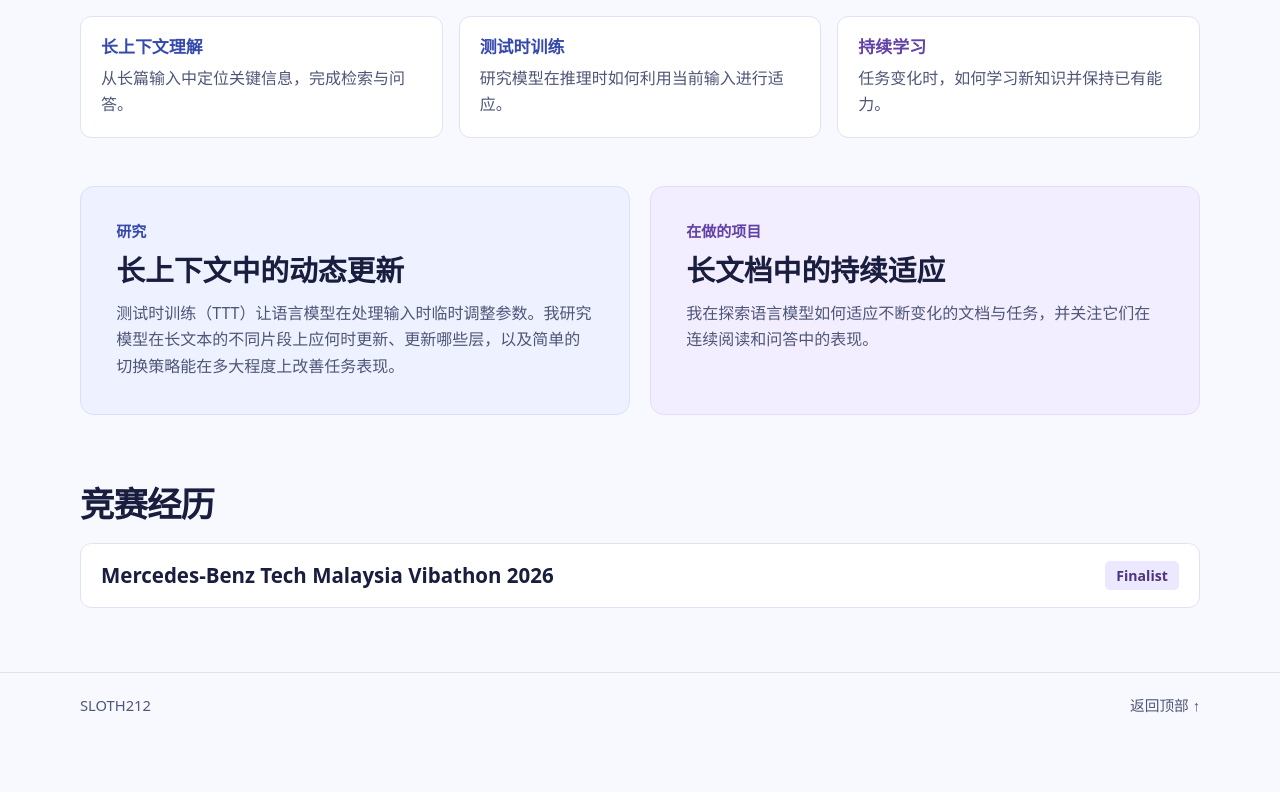
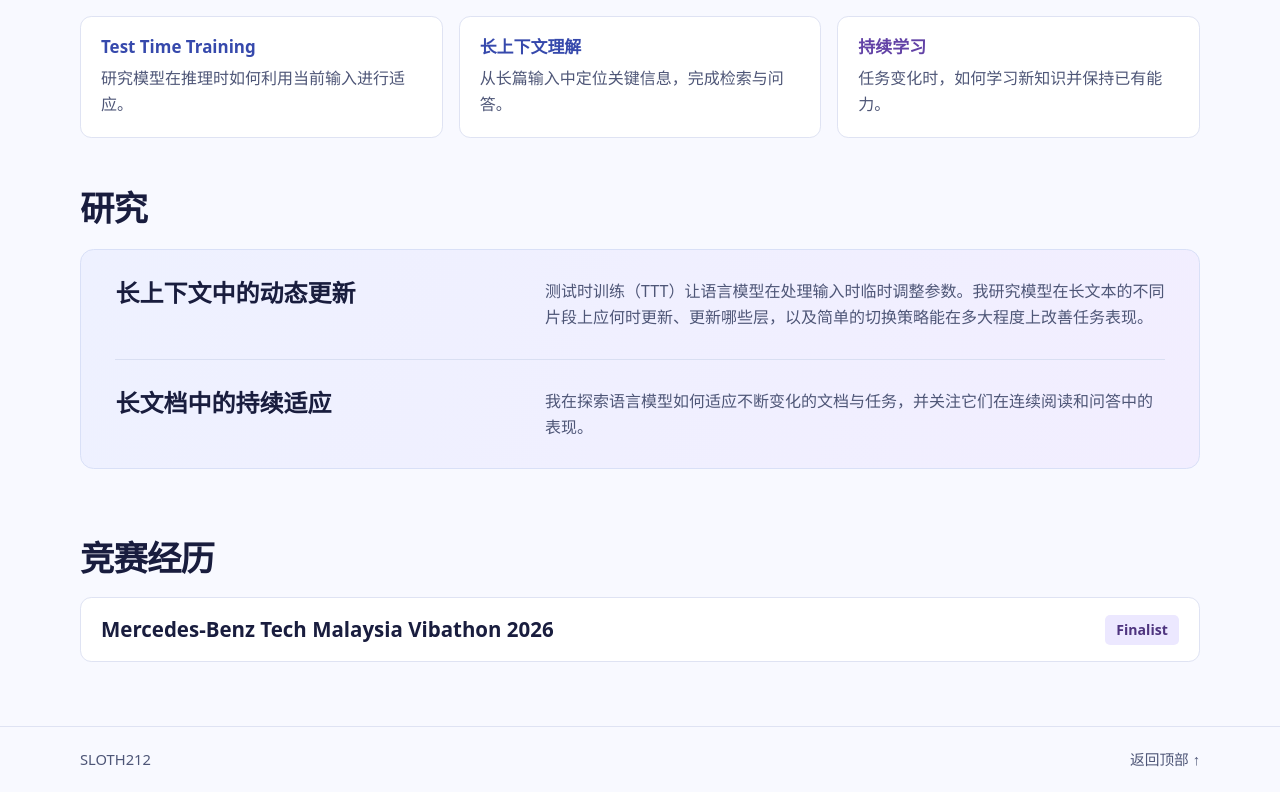
Before and after one commit to SLOTH212/sloth212.github.io, a plain HTML site: page index.html in a window 1280 px wide. Shown: the part 701-1493 px from the top of the page. Before the commit the page ends 1439 px from the top, so only its background shows below. Drawn offline with Linux system fonts and the light colour scheme.

Commit message:
Consolidate research and feature Test Time Training

```diff
--- a/index.html
+++ b/index.html
@@ -99,7 +99,7 @@
       color: #e1e6fc;
       font-size: clamp(1rem, 1.65vw, 1.12rem);
     }
-    .project-link {
+    .research-link {
       display: inline-flex;
       align-items: center;
       gap: 0.65rem;
@@ -111,7 +111,7 @@
       font-weight: 720;
       text-decoration: none;
     }
-    .project-link:hover { background: #fff; }
+    .research-link:hover { background: #fff; }
 
     .flow {
       padding: clamp(1.15rem, 3.1vw, 2.25rem);
@@ -194,25 +194,25 @@
     }
     .interest-list h3 { margin-bottom: 0.45rem; color: var(--blue); font-size: 1.06rem; }
     .interest-list li:last-child h3 { color: var(--violet); }
-    .interest-list p, .work-card p { color: var(--muted); }
+    .interest-list p, .research-entry p { color: var(--muted); }
 
-    .work-grid {
-      display: grid;
-      grid-template-columns: repeat(2, minmax(0, 1fr));
-      gap: 1.25rem;
-      padding-bottom: clamp(2.5rem, 5.2vw, 4.2rem);
-    }
-    .work-card {
-      padding: clamp(1.3rem, 3.4vw, 2.2rem);
+    .research { padding-bottom: clamp(2.5rem, 5.2vw, 4.2rem); }
+    .research-list {
+      margin-top: 1.25rem;
+      padding-inline: clamp(1.15rem, 3.25vw, 2.15rem);
       border: 1px solid #d9e0f7;
       border-radius: 0.85rem;
-      background: #eef1ff;
+      background: #eef1ff linear-gradient(110deg, #eef1ff, #f2eeff);
     }
-    .work-card.project { border-color: #e3dcf6; background: #f2eeff; }
-    .work-card h2 { margin-bottom: 0.72rem; color: var(--blue); font-size: 0.94rem; }
-    .work-card.project h2 { color: var(--violet); }
-    .work-card h3 { font-size: clamp(1.3rem, 2.55vw, 1.8rem); }
-    .work-card p { margin-top: 0.72rem; }
+    .research-entry {
+      display: grid;
+      grid-template-columns: minmax(10rem, 0.78fr) minmax(0, 1.22fr);
+      align-items: start;
+      gap: clamp(0.6rem, 3vw, 2.1rem);
+      padding-block: clamp(1.1rem, 2.8vw, 1.75rem);
+    }
+    .research-entry + .research-entry { border-top: 1px solid #d9dff2; }
+    .research-entry h3 { font-size: clamp(1.15rem, 2.25vw, 1.5rem); }
 
     .competition { padding-bottom: clamp(2.5rem, 5vw, 4.3rem); }
     .achievement {
@@ -261,8 +261,9 @@
         padding-block: 0.85rem;
       }
       .nav { grid-column: 1 / -1; grid-row: 2; justify-content: start; gap: 0.4rem 1.25rem; }
-      .interest-list, .work-grid { grid-template-columns: 1fr; gap: 0.8rem; }
+      .interest-list { grid-template-columns: 1fr; gap: 0.8rem; }
       .interest-list li { padding: 1rem 1.05rem; }
+      .research-entry { grid-template-columns: 1fr; }
     }
   </style>
 </head>
@@ -274,7 +275,6 @@
       <nav class="nav" aria-label="页面导航">
         <a href="#interests">关注方向</a>
         <a href="#research">研究</a>
-        <a href="#projects">项目</a>
         <a href="#competition">竞赛</a>
       </nav>
       <a class="github" href="https://github.com/SLOTH212">GitHub <span aria-hidden="true">↗</span></a>
@@ -290,8 +290,8 @@
             <strong>厦门大学马来西亚分校（XMUM）</strong>
             <div><a href="https://www.xmu.edu.my/SCDS">计算与数据科学学院</a> · 2025 级</div>
           </div>
-          <p class="intro">我研究语言模型如何理解长文本，以及怎样在阅读过程中适应新的输入。</p>
-          <a class="project-link" href="#projects">查看项目 <span aria-hidden="true">↓</span></a>
+          <p class="intro">我的主要研究方向是 <strong lang="en">Test Time Training</strong>，关注语言模型如何在阅读长文本时适应新的输入。</p>
+          <a class="research-link" href="#research">查看研究 <span aria-hidden="true">↓</span></a>
         </div>
         <figure class="flow">
           <figcaption>长文档理解</figcaption>
@@ -320,12 +320,12 @@
         <h2 class="section-title" id="interests-heading">关注方向</h2>
         <ul class="interest-list">
           <li>
+            <h3 lang="en">Test Time Training</h3>
+            <p>研究模型在推理时如何利用当前输入进行适应。</p>
+          </li>
+          <li>
             <h3>长上下文理解</h3>
             <p>从长篇输入中定位关键信息，完成检索与问答。</p>
-          </li>
-          <li>
-            <h3>测试时训练</h3>
-            <p>研究模型在推理时如何利用当前输入进行适应。</p>
           </li>
           <li>
             <h3>持续学习</h3>
@@ -334,18 +334,19 @@
         </ul>
       </section>
 
-      <div class="work-grid">
-        <section class="work-card" id="research" aria-labelledby="research-heading">
-          <h2 id="research-heading">研究</h2>
-          <h3>长上下文中的动态更新</h3>
-          <p>测试时训练（TTT）让语言模型在处理输入时临时调整参数。我研究模型在长文本的不同片段上应何时更新、更新哪些层，以及简单的切换策略能在多大程度上改善任务表现。</p>
-        </section>
-        <section class="work-card project" id="projects" aria-labelledby="projects-heading">
-          <h2 id="projects-heading">在做的项目</h2>
-          <h3>长文档中的持续适应</h3>
-          <p>我在探索语言模型如何适应不断变化的文档与任务，并关注它们在连续阅读和问答中的表现。</p>
-        </section>
-      </div>
+      <section class="research" id="research" aria-labelledby="research-heading">
+        <h2 class="section-title" id="research-heading">研究</h2>
+        <div class="research-list">
+          <article class="research-entry">
+            <h3>长上下文中的动态更新</h3>
+            <p>测试时训练（TTT）让语言模型在处理输入时临时调整参数。我研究模型在长文本的不同片段上应何时更新、更新哪些层，以及简单的切换策略能在多大程度上改善任务表现。</p>
+          </article>
+          <article class="research-entry" id="projects">
+            <h3>长文档中的持续适应</h3>
+            <p>我在探索语言模型如何适应不断变化的文档与任务，并关注它们在连续阅读和问答中的表现。</p>
+          </article>
+        </div>
+      </section>
 
       <section class="competition" id="competition" aria-labelledby="competition-heading">
         <h2 class="section-title" id="competition-heading">竞赛经历</h2>
```
